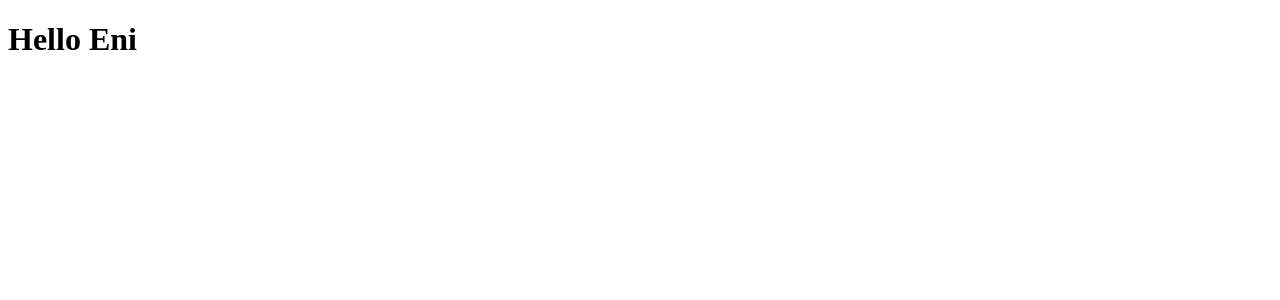
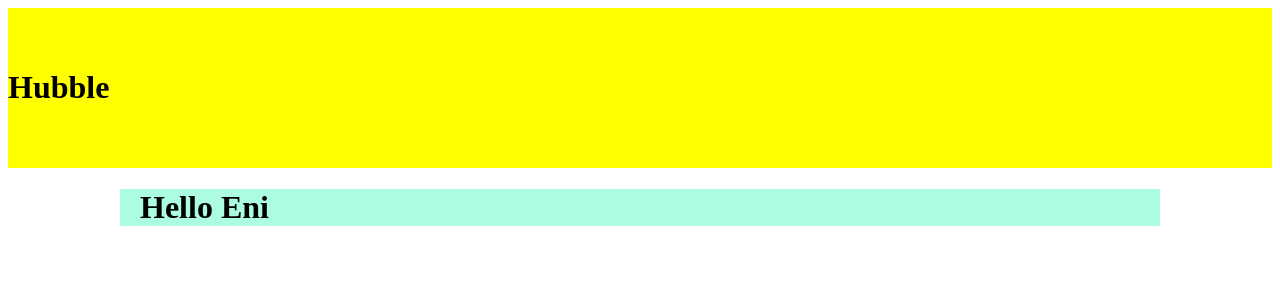
Before and after one commit to Enirose/Tindahan-React_CA, a React (Vite) app in the folder Tindahan-store/: page / in a window 1280 px wide. Shown: the top 300 px of the page. Built offline with nearby package versions, Linux system fonts and the light colour scheme.

Commit message:
added sample for header/styledHeader

```diff
--- a/Tindahan-store/src/App.jsx
+++ b/Tindahan-store/src/App.jsx
@@ -1,8 +1,15 @@
+import React from "react";
+import { Container } from "./components/Styled/Container.styled";
+import Header from "./components/Header/Header";
 
 export default function App () {
   return (
-    <div className="App">
-      <h1>Hello Eni</h1>
-    </div>
+    <>
+      <Header/>
+      <Container>
+        <h1>Hello Eni</h1>
+      </Container>
+    </>
+
   )
 }
--- /dev/null
+++ b/Tindahan-store/src/components/Header/Header.jsx
@@ -0,0 +1,11 @@
+import { StyledHeader } from "./Header.styled";
+
+export default function Header () {
+    return (
+        <StyledHeader>
+            <h1>Hubble</h1>
+        </StyledHeader>
+
+
+    )
+}
--- /dev/null
+++ b/Tindahan-store/src/components/Header/Header.styled.jsx
@@ -0,0 +1,9 @@
+import { styled } from "styled-components";
+
+export const StyledHeader = styled.header`
+    background-color: yellow;
+    padding:  40px 0;
+
+
+
+`
--- /dev/null
+++ b/Tindahan-store/src/components/Styled/Container.styled.jsx
@@ -0,0 +1,9 @@
+import styled from 'styled-components';
+
+export const Container = styled.div`
+    width: 1000px;
+    max-width: 100%;
+    padding: 0 20px;
+    margin: 0 auto;
+    background-color: #acfbe3;
+`;
--- a/Tindahan-store/src/index.css
+++ b/Tindahan-store/src/index.css
@@ -1,4 +1,4 @@
-:root {
+/* :root {
   font-family: Inter, system-ui, Avenir, Helvetica, Arial, sans-serif;
   line-height: 1.5;
   font-weight: 400;
@@ -66,4 +66,4 @@
   button {
     background-color: #f9f9f9;
   }
-}
+} */
```
